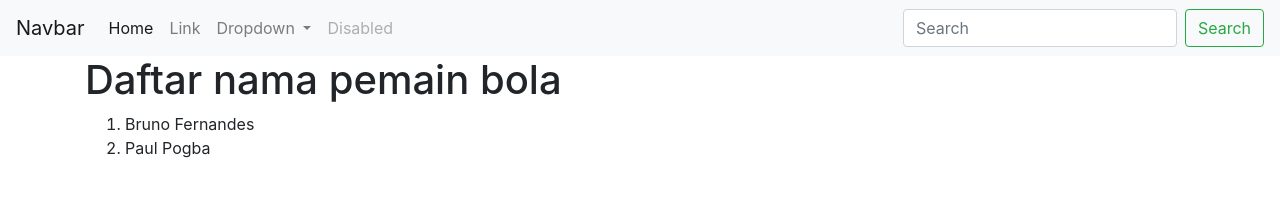
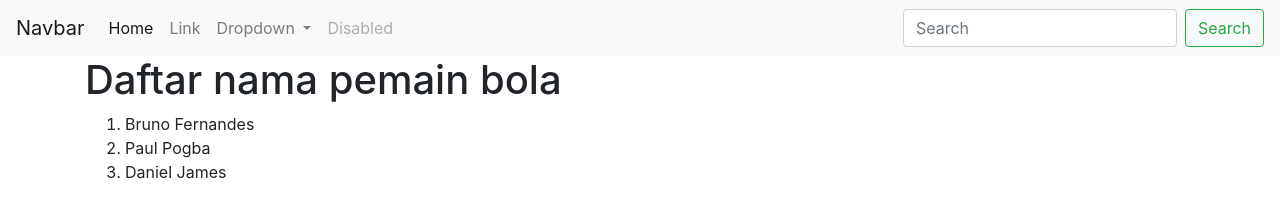
Before and after one commit to the-greatest-team-ever/yusube, a plain HTML site: page client/index.html in a window 1280 px wide. Drawn offline with nearby package versions, Linux system fonts and the light colour scheme.

Commit message:
Adding Dan James

```diff
--- a/client/index.html
+++ b/client/index.html
@@ -48,6 +48,7 @@
     <ol>
       <li>Bruno Fernandes</li>
       <li>Paul Pogba</li>
+      <li>Daniel James</li>
     </ol>
   </div>
 </body>
```
